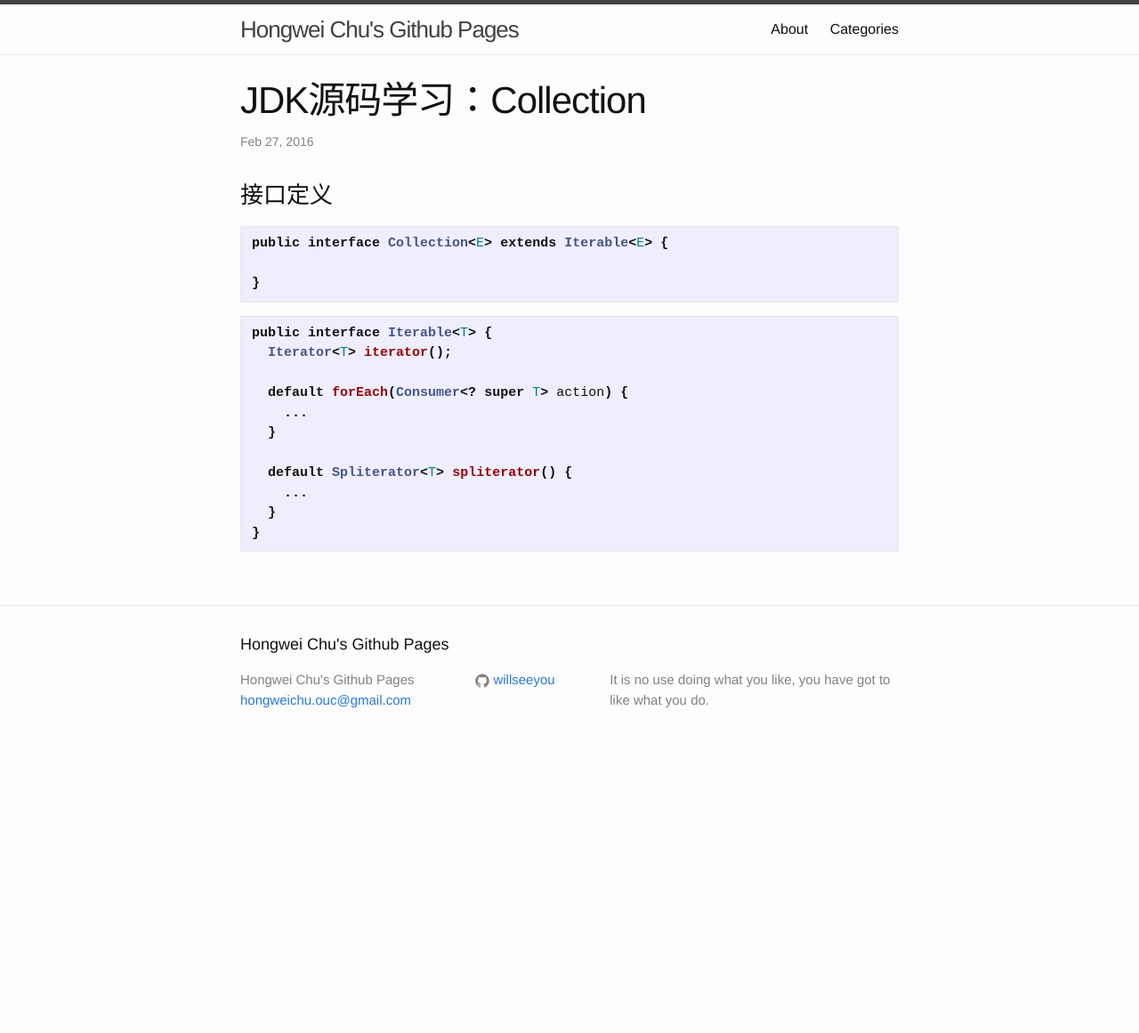
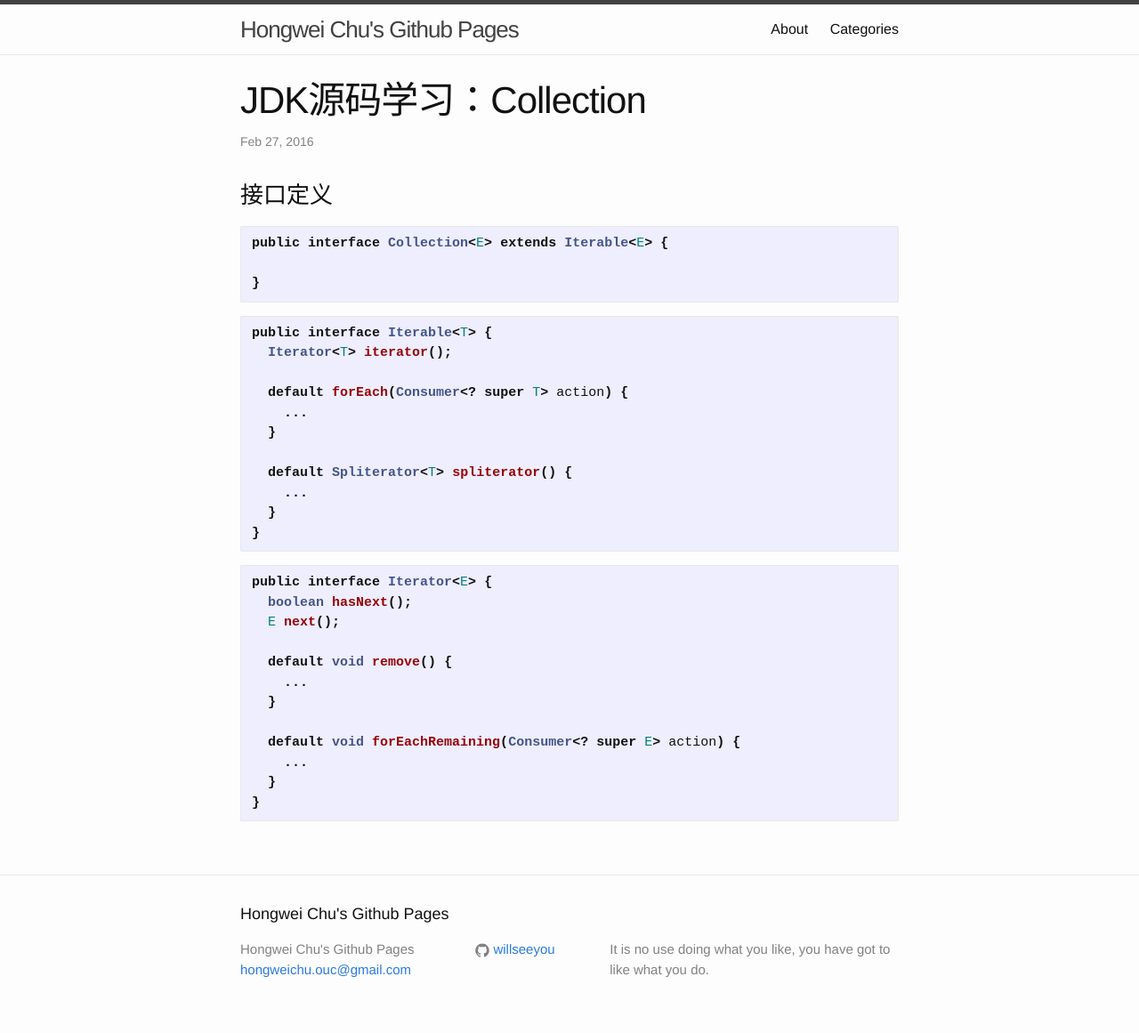
Before and after one commit to willseeyou/willseeyou.github.io, a Jekyll site: the page built from _posts/java/jdk/2016-02-27-jdk-source-code-Collection.md, in a window 1280 px wide. Shown: the whole page at 89% size. Built offline with Jekyll 4.4.1, drawn with Linux system fonts in a browser that asks for light colours; before the commit the page ends 900 px from its top, so only the background shows below that.

Commit message:
add Iterator

```diff
--- a/_posts/java/jdk/2016-02-27-jdk-source-code-Collection.md
+++ b/_posts/java/jdk/2016-02-27-jdk-source-code-Collection.md
@@ -25,3 +25,18 @@ public interface Iterable<T> {
   }
 }
 ~~~
+
+~~~java
+public interface Iterator<E> {
+  boolean hasNext();
+  E next();
+
+  default void remove() {
+    ...
+  }
+
+  default void forEachRemaining(Consumer<? super E> action) {
+    ...
+  }
+}
+~~~
```
